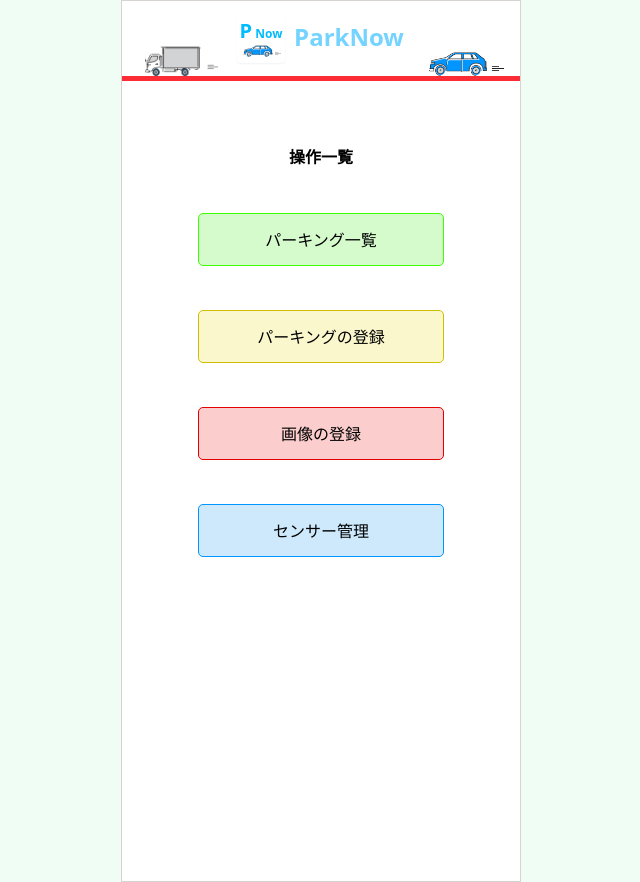
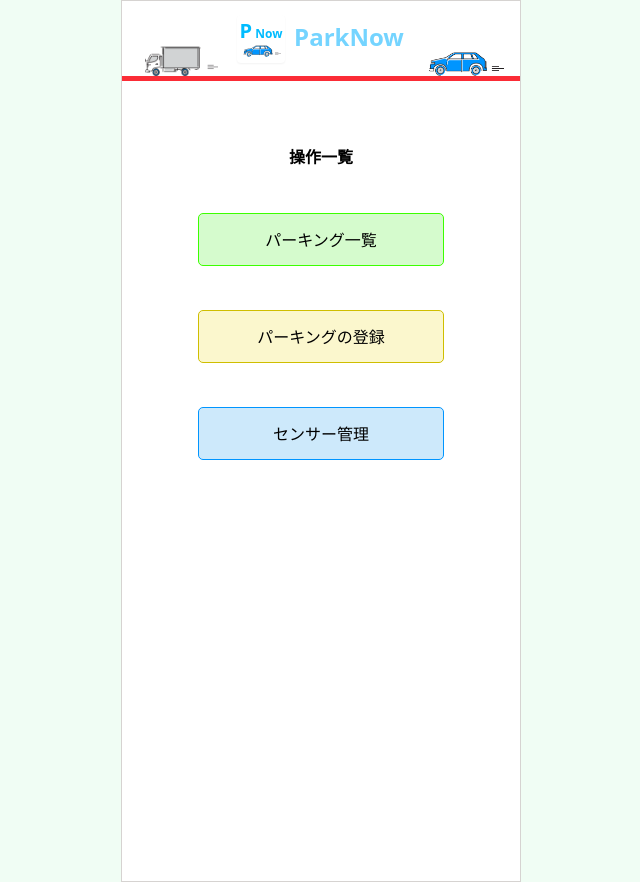
Before and after one commit to PlasticPlactice/summer_hackathon_a, a Next.js app in the folder frontend/: page /admin/home in a window 1280 px wide. Shown: the whole page, without its empty margins (319-959 px from the left). Built offline with nearby package versions, Linux system fonts and the light colour scheme.

Commit message:
ボタンのリンク先の修正

```diff
--- a/frontend/src/app/admin/home/page.tsx
+++ b/frontend/src/app/admin/home/page.tsx
@@ -11,14 +11,11 @@ export default function AdminPage() {
         >
           パーキング一覧
         </Link>
-        <button className="h-[53px] cursor-pointer rounded-[5px] border border-[#cfbe00] bg-[#fbf7cd] text-base text-black transition-opacity hover:opacity-90">
-          パーキングの登録
-        </button>
         <Link
           href="/admin/imageRegister"
-          className="flex h-[53px] cursor-pointer items-center justify-center rounded-[5px] border border-[#e20000] bg-[#fbcdcd] text-base text-black transition-opacity hover:opacity-90"
+          className="flex h-[53px] cursor-pointer items-center justify-center rounded-[5px] border border-[#cfbe00] bg-[#fbf7cd] text-base text-black transition-opacity hover:opacity-90"
         >
-          画像の登録
+          パーキングの登録
         </Link>
         <Link
           href="/admin/sensors"
```
